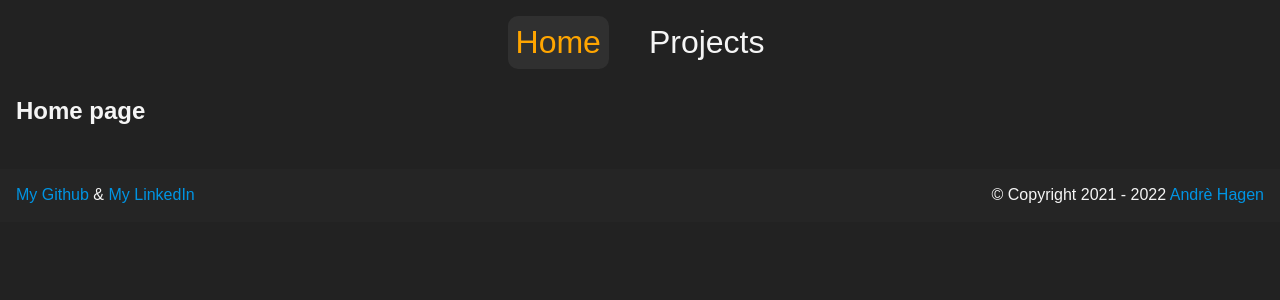
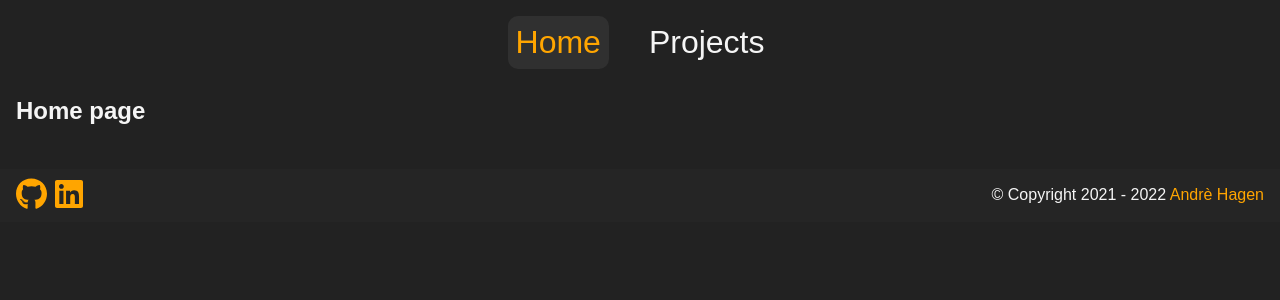
Before and after one commit to AnarchyEcho/echodev, a Nuxt app: page / in a window 1280 px wide. Shown: the top 300 px of the page. Built offline with nearby package versions, Linux system fonts and the light colour scheme.

Commit message:
Finally added fontawesome icons

```diff
--- a/components/Footer.vue
+++ b/components/Footer.vue
@@ -1,19 +1,20 @@
 <script setup lang="ts">
-
+// eslint-disable-next-line import/named
+import { FontAwesomeIcon } from '@fortawesome/vue-fontawesome';
+import { library } from '@fortawesome/fontawesome-svg-core';
+import { faLinkedin, faGithub } from '@fortawesome/free-brands-svg-icons';
+library.add(faGithub, faLinkedin);
 </script>
 
 <template>
   <div class="footer">
-    <div>
-      <span>
-        <NuxtLink to="https://github.com/kodeandre" target="_blank" no-rel>
-          My Github
-        </NuxtLink>
-        &
-        <NuxtLink href="https://www.linkedin.com/in/andr%C3%A8-hagen-a0a821217/" target="_blank" rel="noreferrer">
-          My LinkedIn
-        </NuxtLink>
-      </span>
+    <div class="links">
+      <NuxtLink to="https://github.com/kodeandre" target="_blank" no-rel>
+        <FontAwesomeIcon :icon="faGithub" />
+      </NuxtLink>
+      <NuxtLink href="https://www.linkedin.com/in/andr%C3%A8-hagen-a0a821217/" target="_blank" rel="noreferrer">
+        <FontAwesomeIcon :icon="faLinkedin" />
+      </NuxtLink>
     </div>
     <p>
       &copy; {{ `Copyright 2021 - ${new Date().getFullYear()}` }} <a href="https://github.com/kodeandre" target="_blank" rel="noreferrer">
@@ -32,12 +33,14 @@
   justify-content: space-between;
   align-items: center;
 }
-.footer > div {
+.links {
   display: flex;
   justify-content: center;
   align-items: center;
+  gap: 0.5rem;
+  font-size: 2rem;
 }
 a {
-  color: #0094e3;
+  color: #ffa500;
 }
 </style>
--- a/nuxt.config.ts
+++ b/nuxt.config.ts
@@ -18,5 +18,13 @@ export default defineNuxtConfig({
       sass: {},
       scss: {},
     },
+    transpile: [
+      '@fortawesome/vue-fontawesome',
+      '@fortawesome/fontawesome-svg-core',
+      '@fortawesome/pro-solid-svg-icons',
+      '@fortawesome/pro-regular-svg-icons',
+      '@fortawesome/pro-light-svg-icons',
+      '@fortawesome/free-brands-svg-icons',
+    ],
   },
 });
--- a/package.json
+++ b/package.json
@@ -22,5 +22,9 @@
     "typescript": "^4.6.4",
     "vite-plugin-eslint": "^1.6.0"
   },
-  "dependencies": {}
+  "dependencies": {
+    "@fortawesome/fontawesome-svg-core": "^6.1.1",
+    "@fortawesome/free-brands-svg-icons": "^6.1.1",
+    "@fortawesome/vue-fontawesome": "^3.0.0-5"
+  }
 }
```
Also changed, not shown: 1 other file (tests, documents, lock files or other folders).
